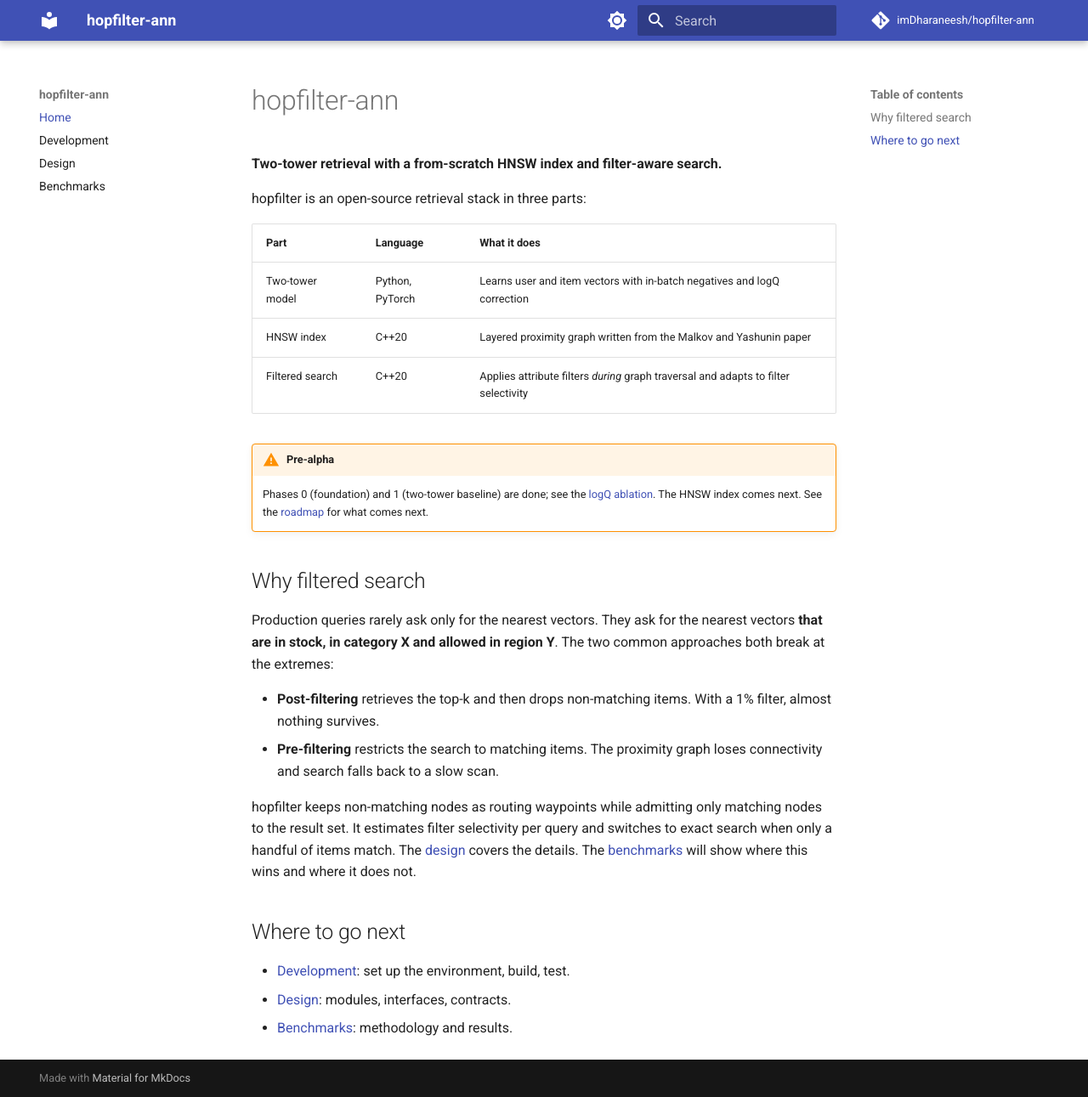
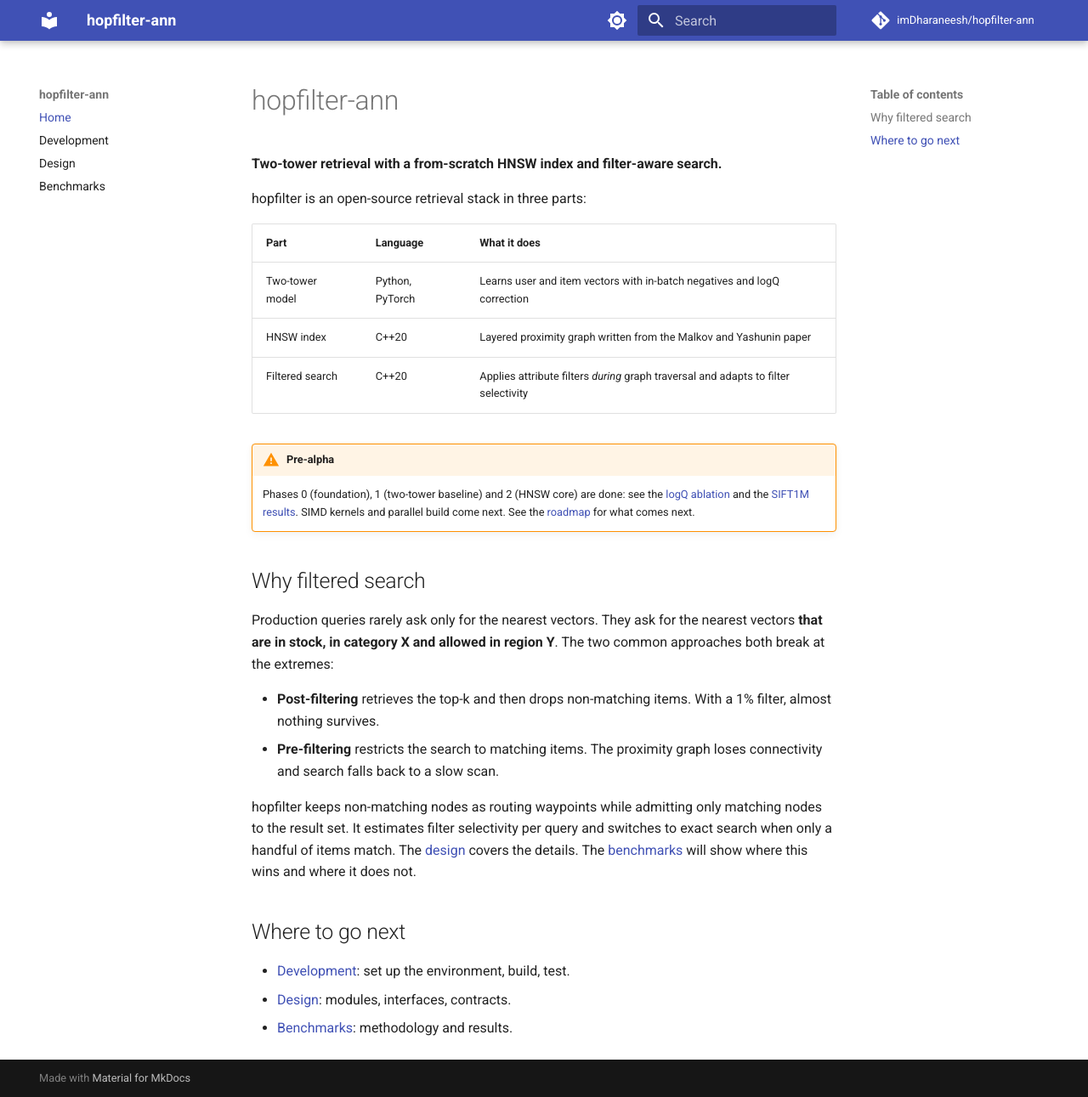
Before and after one commit to imDharaneesh/hopfilter-ann, an MkDocs documentation site: the page built from docs/index.md, in a window 1280 px wide and 1291 px high. Shown: the whole window at 85% size. Built offline with MkDocs 1.6.1 and Material for MkDocs 9.7.7, drawn with Linux system fonts in a browser that asks for light colours; comment, search, counter and statistics services are not loaded.

Commit message:
docs: mark phase 2 done
SIFT1M reaches 0.964 recall@10 at efSearch 64 with the scalar single-threaded core. PLAN records that the sanitizer jobs only run in ci, they were not run on this machine. README and the docs landing page move phase 3 to next.

```diff
--- a/docs/index.md
+++ b/docs/index.md
@@ -11,7 +11,7 @@ hopfilter is an open-source retrieval stack in three parts:
 | Filtered search | C++20 | Applies attribute filters *during* graph traversal and adapts to filter selectivity |
 
 !!! warning "Pre-alpha"
-    Phases 0 (foundation) and 1 (two-tower baseline) are done; see the [logQ ablation](benchmarks.md#logq-ablation-phase-1). The HNSW index comes next. See the [roadmap](https://github.com/imDharaneesh/hopfilter-ann/blob/master/PLAN.md#6-phases) for what comes next.
+    Phases 0 (foundation), 1 (two-tower baseline) and 2 (HNSW core) are done: see the [logQ ablation](benchmarks.md#logq-ablation-phase-1) and the [SIFT1M results](benchmarks.md#raw-ann-scalar-core-phase-2). SIMD kernels and parallel build come next. See the [roadmap](https://github.com/imDharaneesh/hopfilter-ann/blob/master/PLAN.md#6-phases) for what comes next.
 
 ## Why filtered search
 
```
Also changed, not shown: PLAN.md (+2 -1 lines), README.md (+3 -3 lines).
